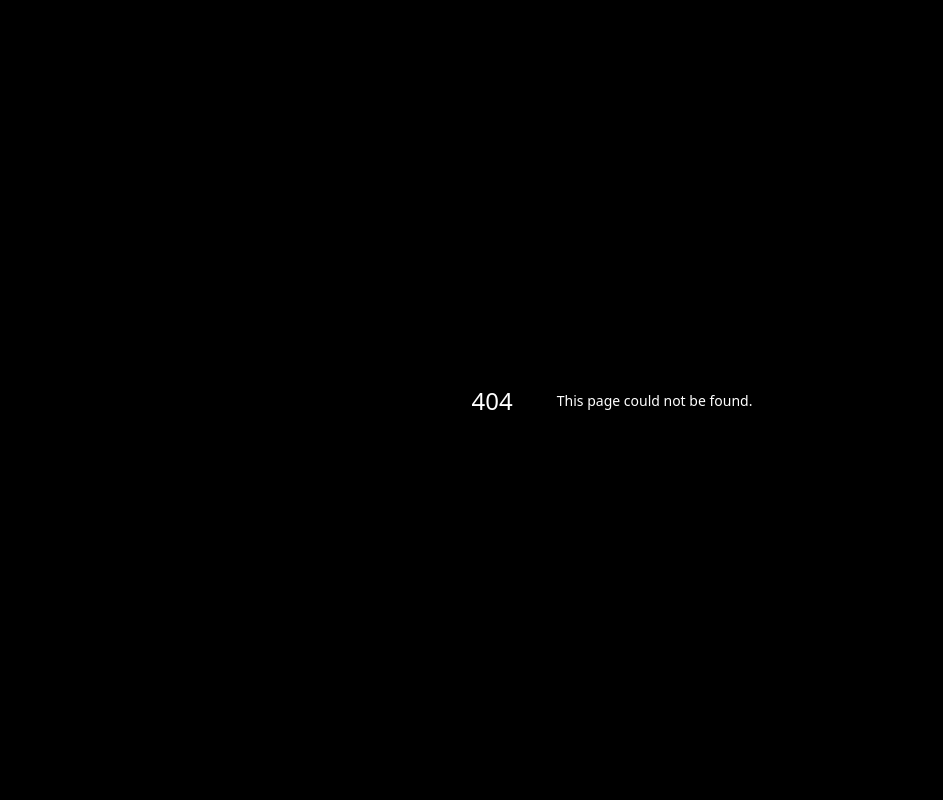
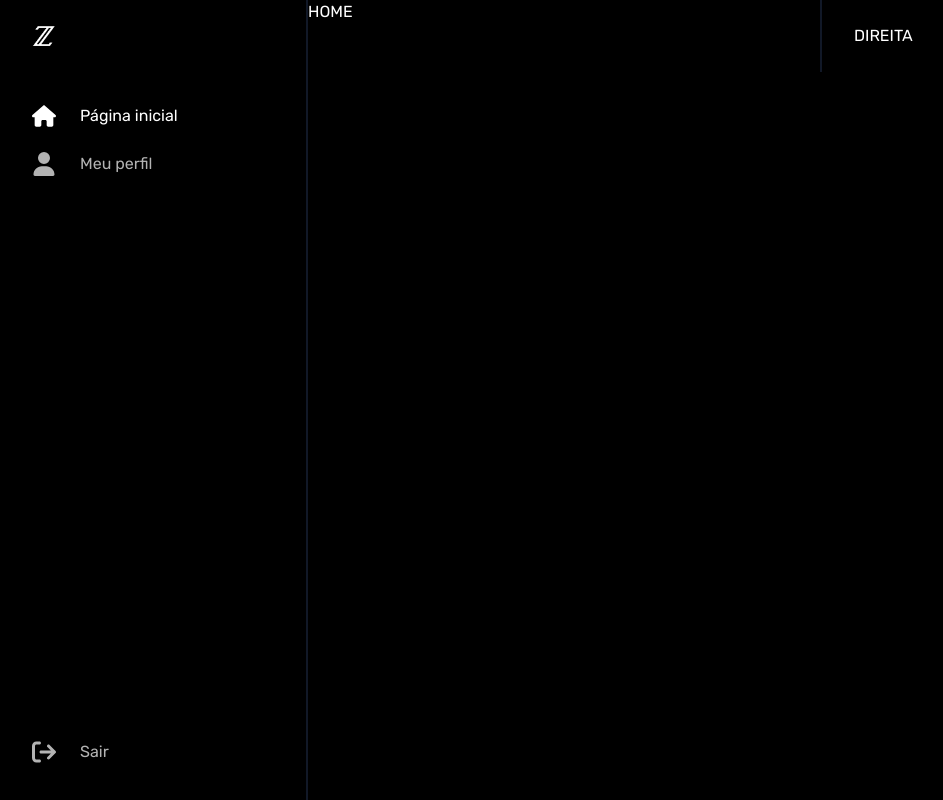
Before and after one commit to gabrielrguarini/twitter-clone-frontend, a Next.js app: page /home in a window 1280 px wide. Before the commit this address had no page. Shown: the whole page, without its empty margins (28-971 px from the left). Built offline with nearby package versions, Linux system fonts and the light colour scheme.

Commit message:
feat: create section left

```diff
--- /dev/null
+++ b/src/app/(ui)/home/page.tsx
@@ -0,0 +1,3 @@
+export default function Home() {
+  return <div>HOME</div>;
+}
--- /dev/null
+++ b/src/app/(ui)/layout.tsx
@@ -0,0 +1,31 @@
+import { NavItem } from "@/components/nav/nav-item";
+import { NavLogout } from "@/components/nav/nav-logout";
+import { Logo } from "@/components/ui/logo";
+import { faHouse, faUser } from "@fortawesome/free-solid-svg-icons";
+
+type Props = {
+  children: React.ReactNode;
+};
+
+export default function Layout({ children }: Props) {
+  return (
+    <main className="min-h-screen flex justify-center mx-auto max-w-7xl">
+      <section className="hidden lg:flex flex-col sticky top-0 h-screen w-72 px-3 border-r-2 border-gray-900">
+        <div className="flex-1 mt-6">
+          <Logo size={24} />
+          <nav className="mt-11">
+            <NavItem href={"/home"} icon={faHouse} label="Página inicial" />
+            <NavItem href={"/profile"} icon={faUser} label="Meu perfil" />
+          </nav>
+        </div>
+        <div className="mb-6 flex flex-col gap-4">
+          <NavLogout />
+        </div>
+      </section>
+      <section className="flex-1 max-w-lg">{children}</section>
+      <aside className="hidden lg:flex flex-col sticky top-0 h-fit w-96 px-8 py-6 gap-6 border-l-2 border-gray-900">
+        DIREITA
+      </aside>
+    </main>
+  );
+}
```
